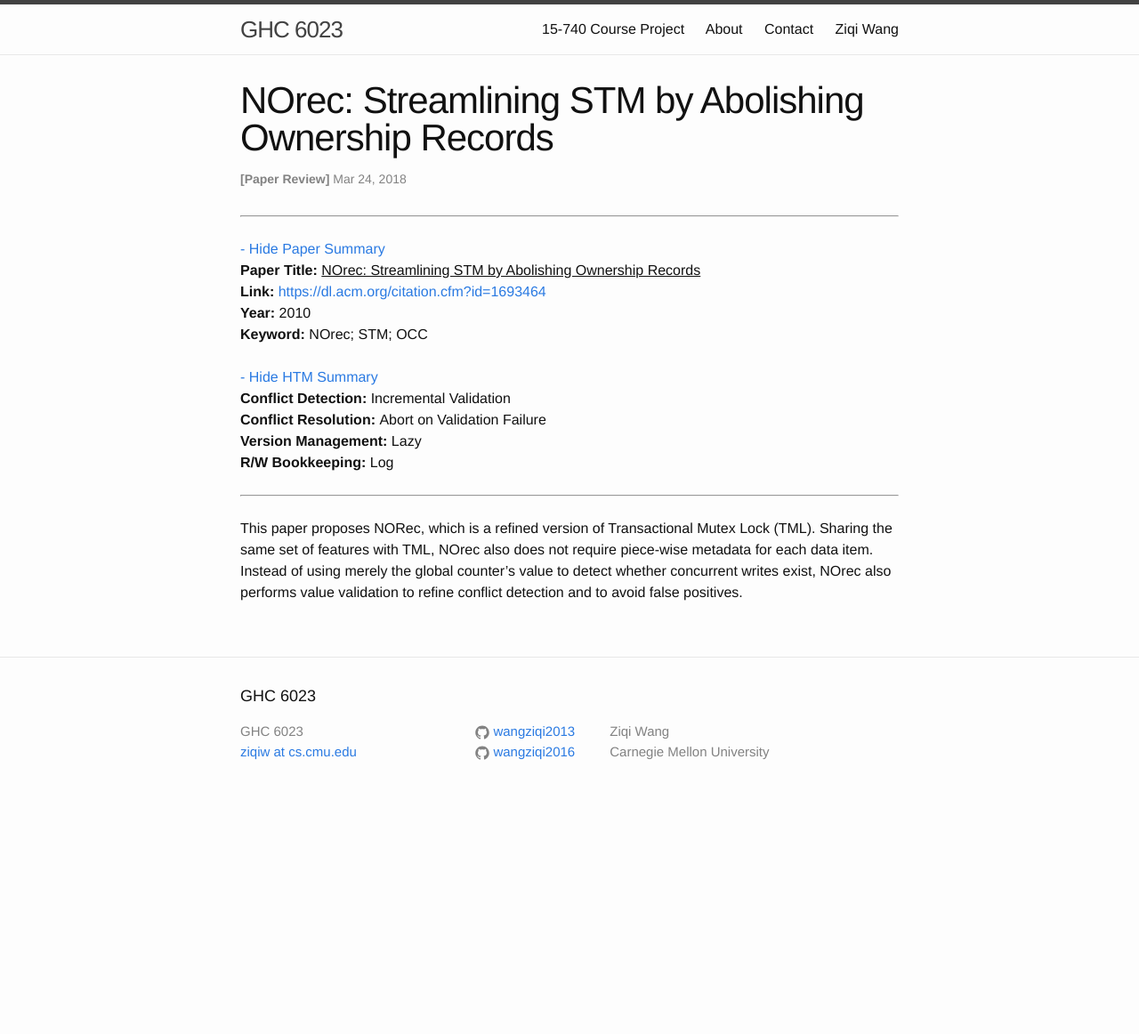
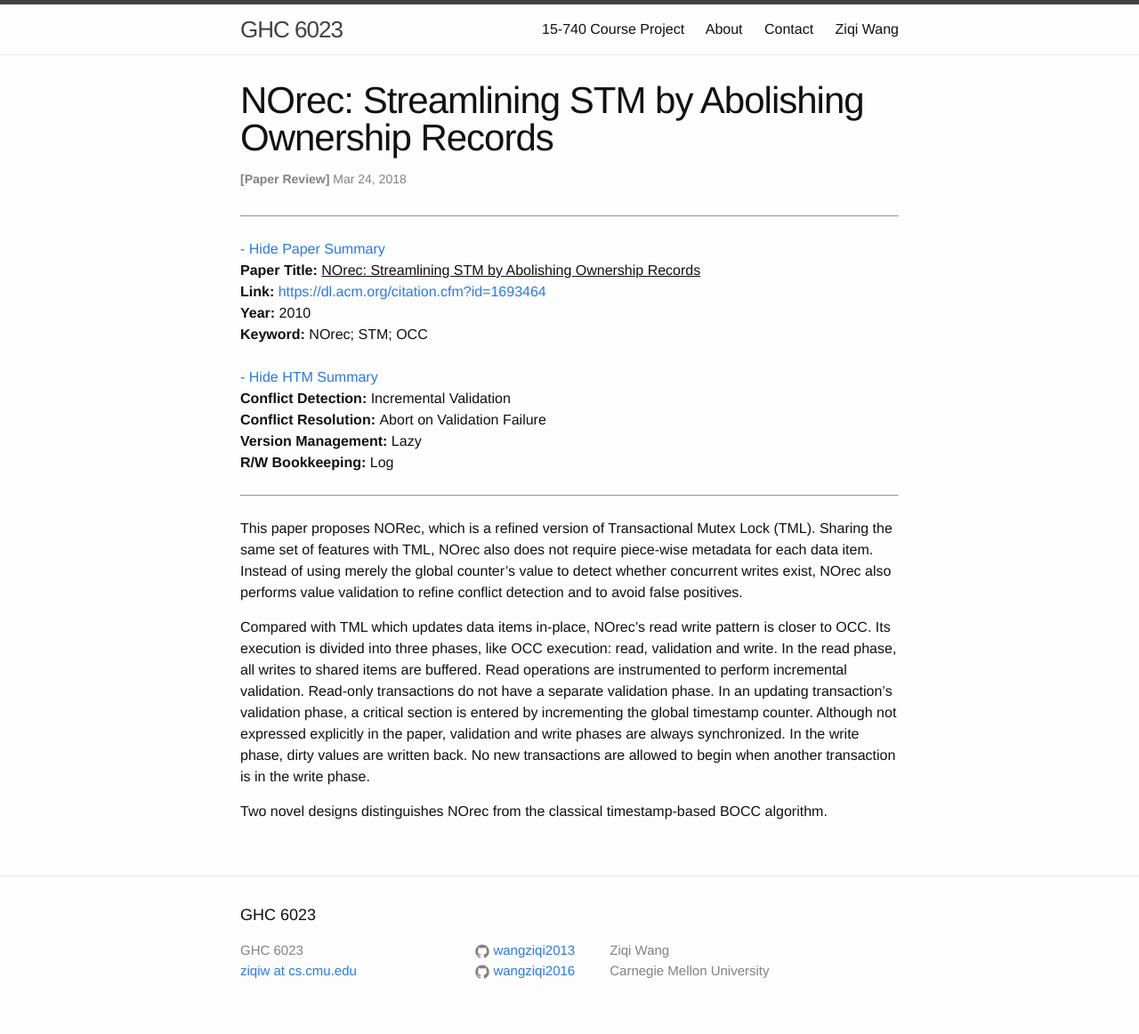
Before and after one commit to wangziqi2013/wangziqi2013.github.io, a Jekyll site: the page built from _posts/2018-03-24-NOrec-Streamlining-STM-by-Abolishing-Ownership-Records.markdown, in a window 1280 px wide. Shown: the whole page at 89% size. Built offline with Jekyll 4.4.1, drawn with Linux system fonts in a browser that asks for light colours; before the commit the page ends 916 px from its top, so only the background shows below that.

Commit message:
Second paragraph of NOrec

```diff
--- a/_posts/2018-03-21-Analyzing-OCC-Anomalies-and-Solutions.markdown
+++ b/_posts/2018-03-21-Analyzing-OCC-Anomalies-and-Solutions.markdown
@@ -243,7 +243,7 @@ OCC features a Read-Modify-Write (RMW) execution pattern. Atomic read phases (wi
 write phases (with regard to concurrent writes) are necessary for a schedule to be accepted by OCC, which generates serializable
 schedules. The atomicity of read and write phases alone, however, are not sufficient to ensure serializability.
 Even if read and write phases are atomic with regard to concurrent writes, if some interleaving transaction updates data
-items after read phase completes and before the serial validation-write phase starts, then the schedule can be
+items after read phase completes and before the serial validation-write phase starts, the schedule can become
 non-serializable, as shown in the example below:
 
 **Broken Read-Modify-Write Example:**
--- a/_posts/2018-03-24-NOrec-Streamlining-STM-by-Abolishing-Ownership-Records.markdown
+++ b/_posts/2018-03-24-NOrec-Streamlining-STM-by-Abolishing-Ownership-Records.markdown
@@ -17,3 +17,12 @@ This paper proposes NORec, which is a refined version of Transactional Mutex Loc
 features with TML, NOrec also does not require piece-wise metadata for each data item. Instead of using merely the
 global counter's value to detect whether concurrent writes exist, NOrec also performs value validation to refine
 conflict detection and to avoid false positives.
+
+Compared with TML which updates data items in-place, NOrec's read write pattern is closer to OCC. Its execution is divided
+into three phases, like OCC execution: read, validation and write. In the read phase, all writes to shared items are buffered.
+Read operations are instrumented to perform incremental validation. Read-only transactions do not have a separate validation
+phase. In an updating transaction's validation phase, a critical section is entered by incrementing the global timestamp counter.
+Although not expressed explicitly in the paper, validation and write phases are always synchronized. In the write phase,
+dirty values are written back. No new transactions are allowed to begin when another transaction is in the write phase.
+
+Two novel designs distinguishes NOrec from the classical timestamp-based BOCC algorithm.
```
